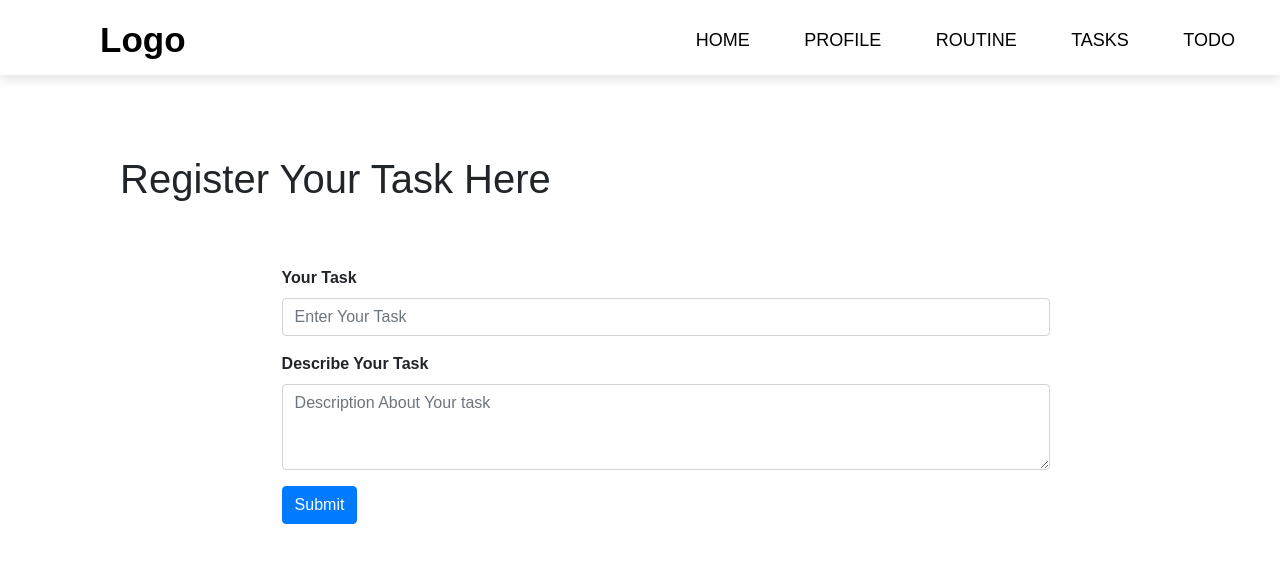
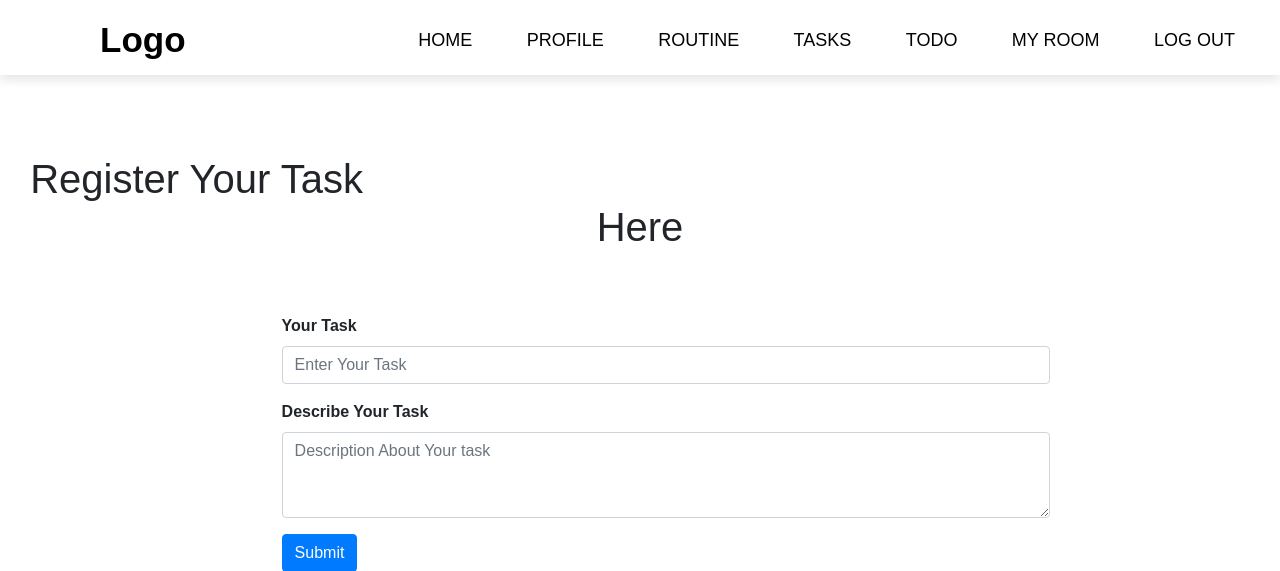
Before and after one commit to Paurakh977/classy, a Django app: page /add in a window 1280 px wide. Shown: the top 571 px of the page. Run offline with Django 4.2, Linux system fonts and the light colour scheme; some web fonts are replaced.

Commit message:
logout done

```diff
--- a/app/views.py
+++ b/app/views.py
@@ -89,9 +89,9 @@ def login_page(request):
         return render(request, 'login.html')
 
 def logout_page(request):
-    if request.method=="POST":
-        logout(request)
-        return redirect('login')
+    logout(request)
+    return redirect('login')
+
 
 
 def registration(request):
--- a/static/css/base.css
+++ b/static/css/base.css
@@ -57,7 +57,7 @@ nav ul li a {
 #custom-check {
   display: none;
 }
-@media (max-width: 954px) {
+@media (max-width: 1082px) {
   ul {
     position: fixed;
     width: 100%;
@@ -87,7 +87,7 @@ nav ul li a {
     font-size: 16px;
   }
 }
-@media (max-width: 954px) {
+@media (max-width: 1082px) {
   .custom-checkbtn {
     display: block;
   }
@@ -334,7 +334,7 @@ footer {
 .bottom center a:hover {
   text-decoration: underline;
 }
-@media screen and (max-width: 900px) {
+@media screen and (max-width: 1152px) {
   footer {
     position: relative;
     bottom: 0px;
--- a/templates/base.html
+++ b/templates/base.html
@@ -23,6 +23,10 @@
       <li><a  class="custom-{% block routine %}{% endblock routine %}"href="{% url 'routine' %}" style="text-decoration: none;">Routine</a></li>
       <li><a  class="custom-{% block tasks %}{% endblock tasks %}"href="{% url 'tasks' %}" style="text-decoration: none;">Tasks</a></li>
       <li><a class="{% block todos %}{% endblock todos %}" href="{% url 'todo' %}" style="text-decoration: none;">Todo</a></li>
+      <li><a class="custom-}" href="" style="text-decoration: none;">My Room</a></li>
+      <li><a class="custom-}" href="{% url "logout" %}" style="text-decoration: none;">Log Out</a></li>
+
+
     </ul>
 </nav>
   {% block content %}
```
Also changed, not shown: db.sqlite3.
